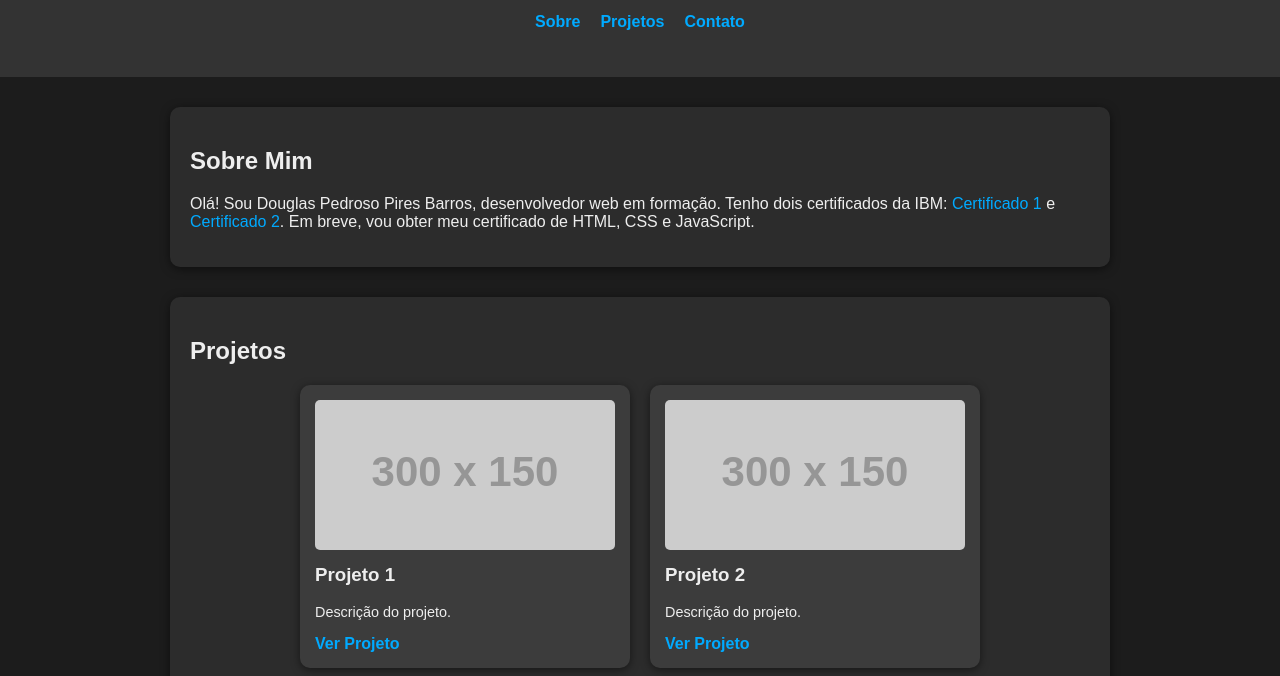
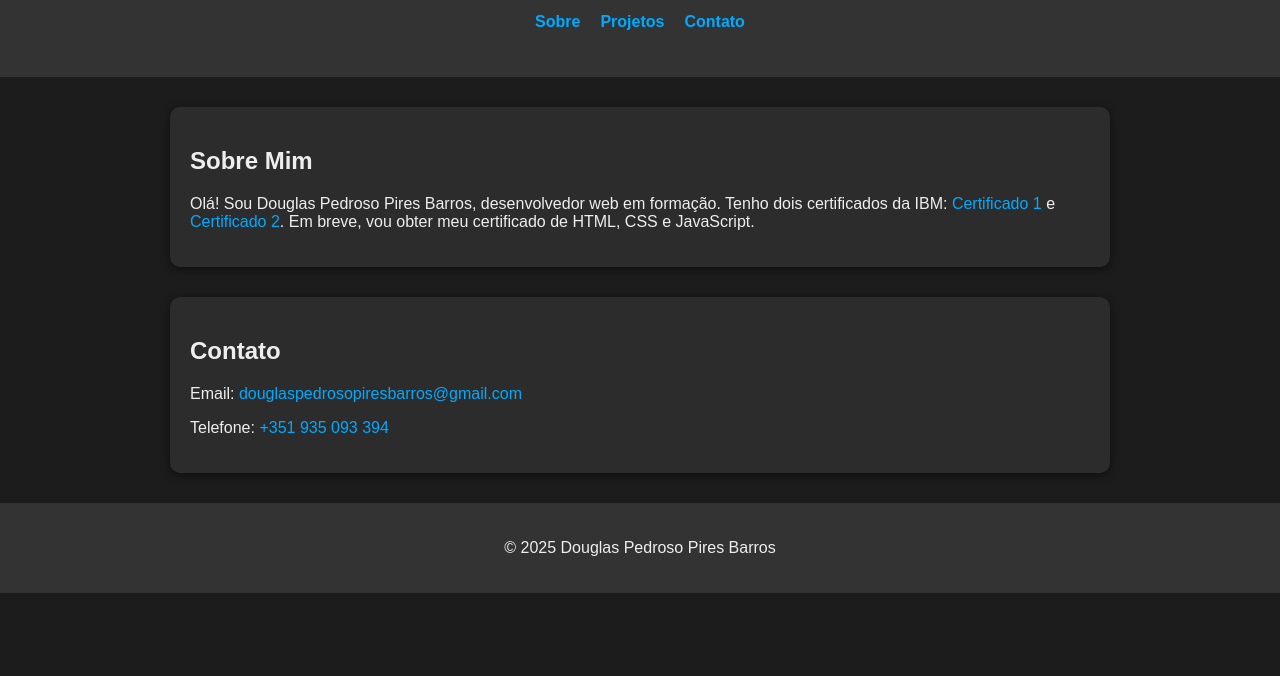
Before and after one commit to Douglas-Pedroso/Portfolio, a plain HTML site: page index.html in a window 1280 px wide. Shown: the part 276-952 px from the top of the page. After the commit the page ends 869 px from the top, so only its background shows below. Drawn offline with Linux system fonts and the light colour scheme; placeholder pictures from the web are drawn by us.

```diff
--- a/index.html
+++ b/index.html
@@ -27,29 +27,12 @@
    <p>
      Olá! Sou Douglas Pedroso Pires Barros, desenvolvedor web em formação.
      Tenho dois certificados da IBM:
-      <a href="https://www.coursera.org/account/accomplishments/verify/CDFEIRHTIY6N" target="_blank">Certificado 1</a> e
+    <a href="https://www.coursera.org/account/accomplishments/verify/CDFEIRHTIY6N" target="_blank">Certificado 1</a>
+     e
     <a href="https://www.coursera.org/account/accomplishments/verify/V47X83B111C8" target="_blank">Certificado 2</a>.
      Em breve, vou obter meu certificado de HTML, CSS e JavaScript.
   </p>
-  </section>
 
-  <section id="projetos">
-    <h2>Projetos</h2>
-    <div class="cards-container">
-      <div class="card">
-        <img src="https://via.placeholder.com/300x150" alt="Projeto 1">
-        <h3>Projeto 1</h3>
-        <p>Descrição do projeto.</p>
-        <a href="#" target="_blank">Ver Projeto</a>
-      </div>
-      <div class="card">
-        <img src="https://via.placeholder.com/300x150" alt="Projeto 2">
-        <h3>Projeto 2</h3>
-        <p>Descrição do projeto.</p>
-        <a href="#" target="_blank">Ver Projeto</a>
-      </div>
-      <!-- Adicione mais cards conforme necessário -->
-    </div>
   </section>
 
   <section id="contato">
```
Lines whose indentation alone changed are shown as unchanged.
